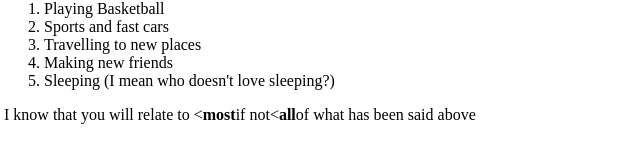
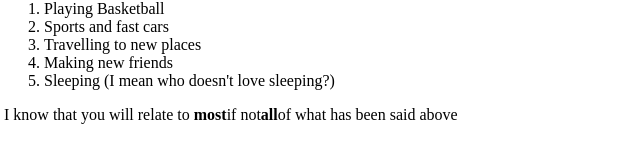
Before and after one commit to raywhizchengz/Favoritethings, a plain HTML site: page favorite-things.html in a window 1280 px wide. Shown: the part 84-246 px from the top of the page, 4-644 px from the left. Drawn offline with Linux system fonts and the light colour scheme.

Commit message:
new file created  index.html

```diff
--- a/favorite-things.html
+++ b/favorite-things.html
@@ -14,6 +14,6 @@
       <li>Making new friends</li>
       <li>Sleeping (I mean who doesn't love sleeping?)</li>
     </ol>
-    <p>I know that you will relate to <<strong>most</strong>if not<<strong>all</strong>of what has been said above</p>
+    <p>I know that you will relate to <strong>most</strong>if not<strong>all</strong>of what has been said above</p>
   </body>
 </html>
```
